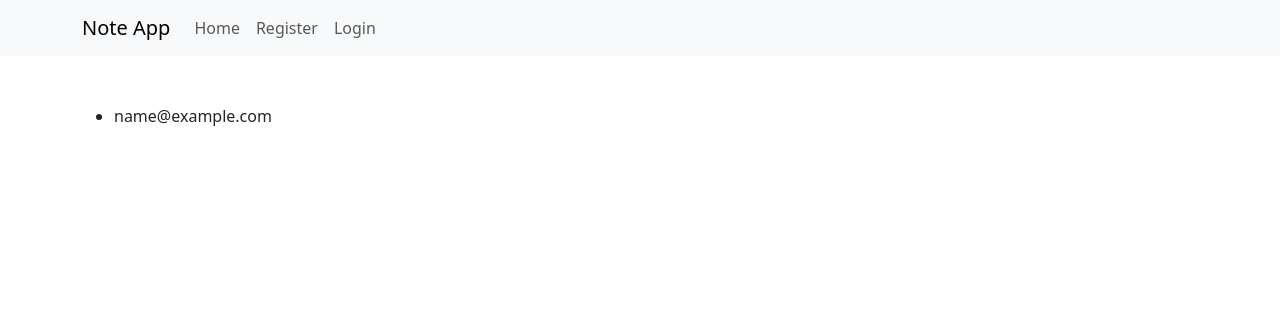
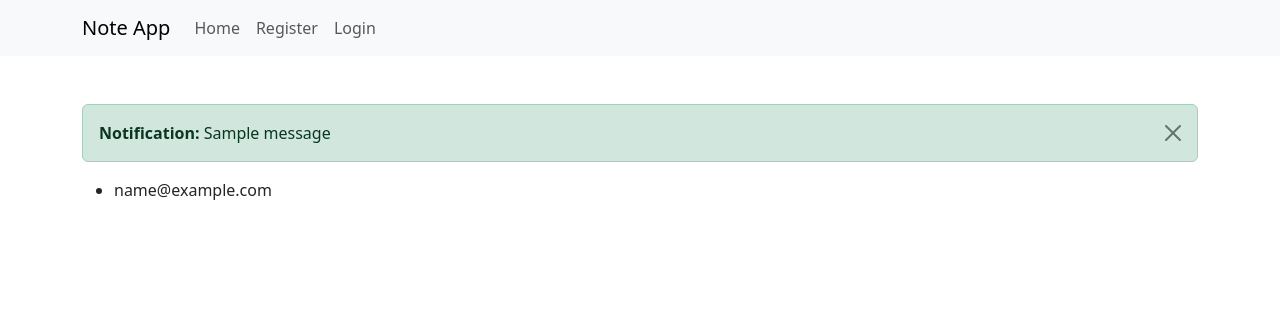
Before and after one commit to whdev36-cyber/flask-notes-app, a Flask app: page / in a window 1280 px wide. Shown: the top 316 px of the page. Run offline with Flask 3, Linux system fonts and the light colour scheme; tables that the repository leaves empty hold one stand-in row (values such as "Sample post"); one stand-in notice (Sample message) is shown.

Commit message:
feat: add flash message notifications to base template

```diff
--- a/templates/base.html
+++ b/templates/base.html
@@ -26,9 +26,20 @@
         </div>
     </nav>
     <div class="container my-5">
+        {% with messages = get_flashed_messages(with_categories=true) %}
+            {% if messages %}
+                {% for category, message in messages %}
+                <div class="alert alert-{{ category }} alert-dismissible fade show" role="alert">
+                    <strong>Notification:</strong> {{ message }}
+                    <button type="button" class="btn-close" data-bs-dismiss="alert" aria-label="Close"></button>
+                </div>
+                {% endfor %}
+            {% endif %}
+        {% endwith %}
         {% block content %}
         {% endblock %}
     </div>
+    <script src="https://cdn.jsdelivr.net/npm/bootstrap@5.3.6/dist/js/bootstrap.bundle.min.js"></script>
 </body>
 
 </html>
```
